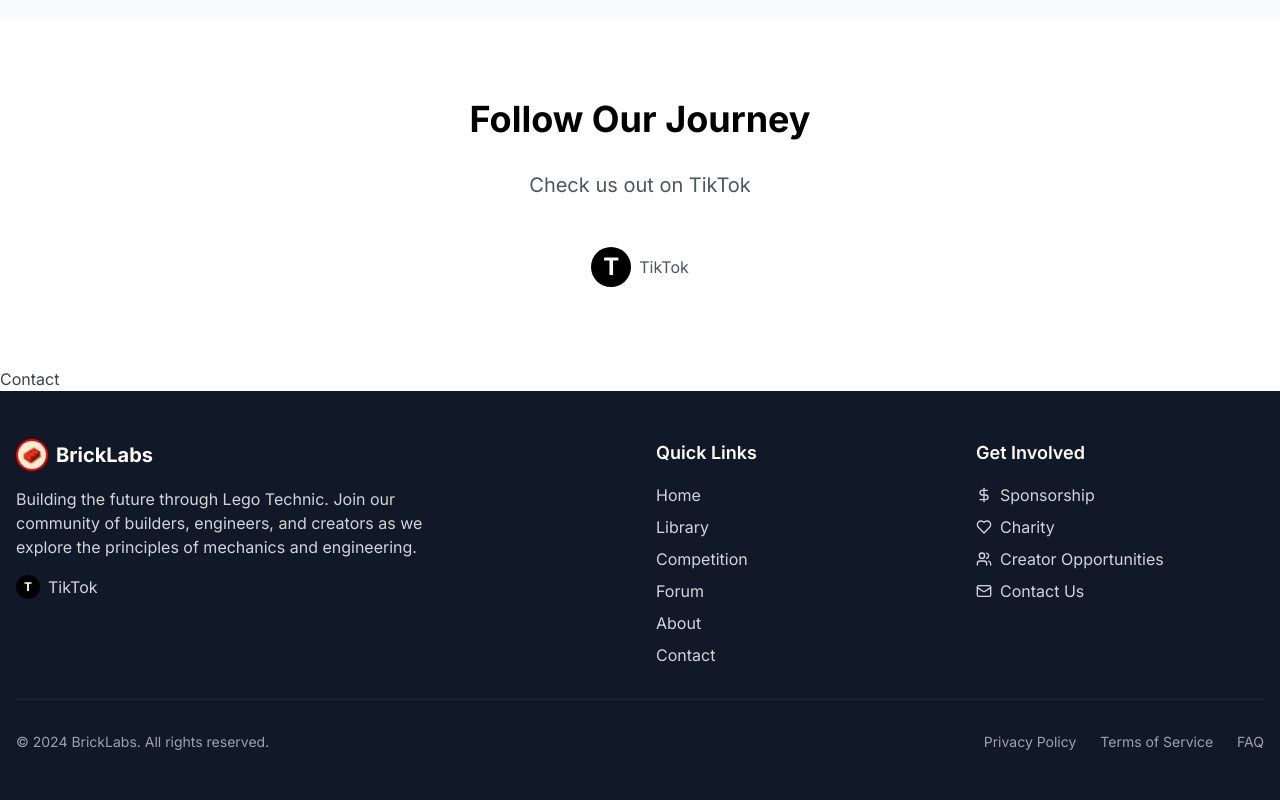
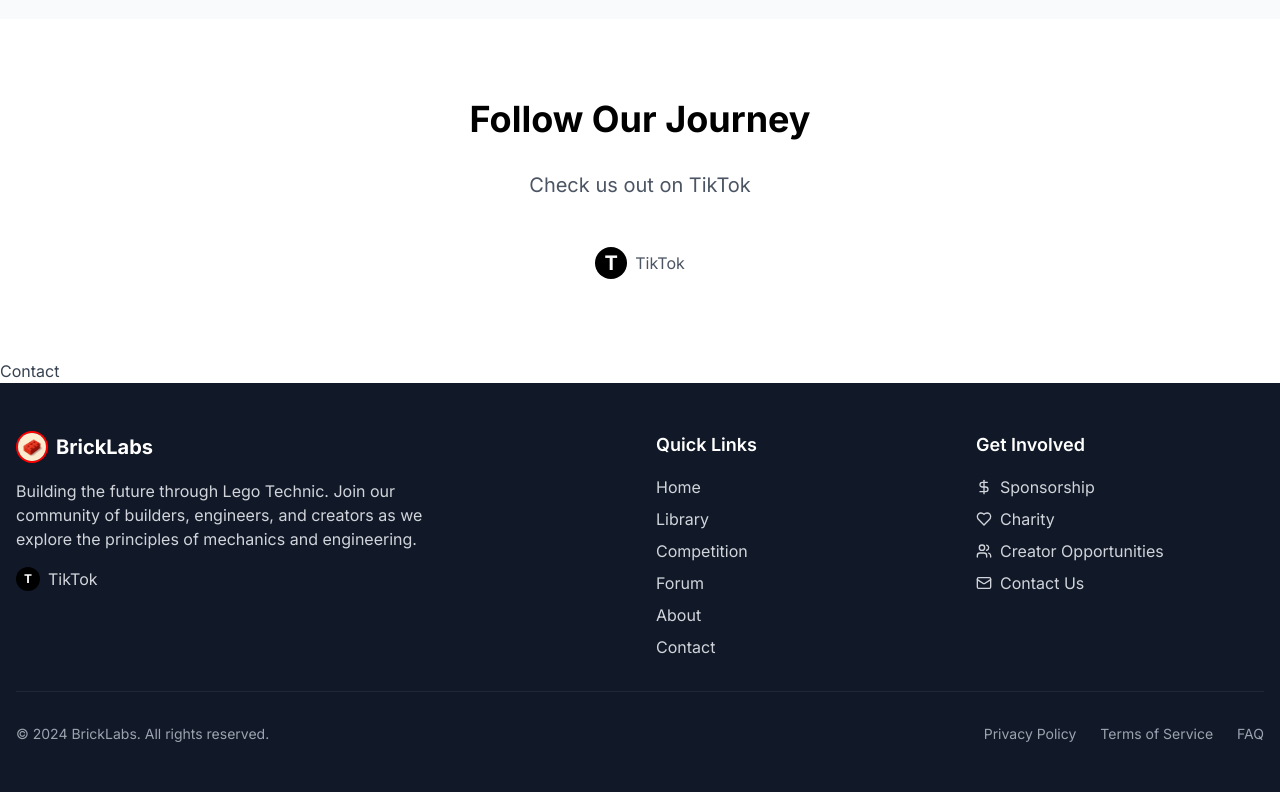
Before and after one commit to majidsafwaan2/bricklabs-website, a Next.js app: page / in a window 1280 px wide. Shown: the part 1662-2462 px from the top of the page. Built offline with nearby package versions, Linux system fonts and the light colour scheme.

Commit message:
fix: make TikTok logo smaller under social section

```diff
--- a/app/page.tsx
+++ b/app/page.tsx
@@ -146,8 +146,8 @@
           <p className="text-xl text-gray-600 mb-12">Check us out on TikTok</p>
           <div className="flex justify-center gap-8">
             <a href="https://www.tiktok.com/@bricklabclips" target="_blank" rel="noopener noreferrer" className="flex items-center gap-2 text-gray-600 hover:text-primary-red transition-colors">
-              <span className="w-10 h-10 flex items-center justify-center rounded-full bg-black">
-                <span className="text-white text-2xl font-bold">T</span>
+              <span className="w-8 h-8 flex items-center justify-center rounded-full bg-black">
+                <span className="text-white text-xl font-bold">T</span>
               </span>
               <span>TikTok</span>
             </a>
```
